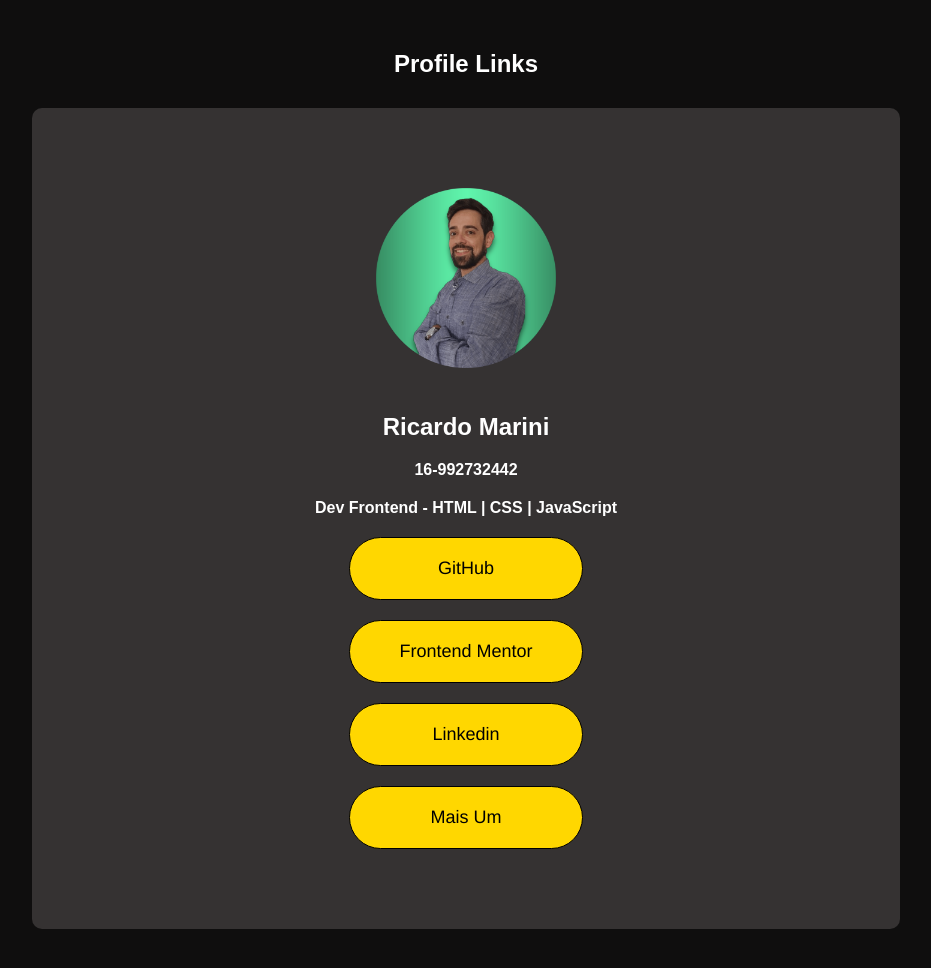
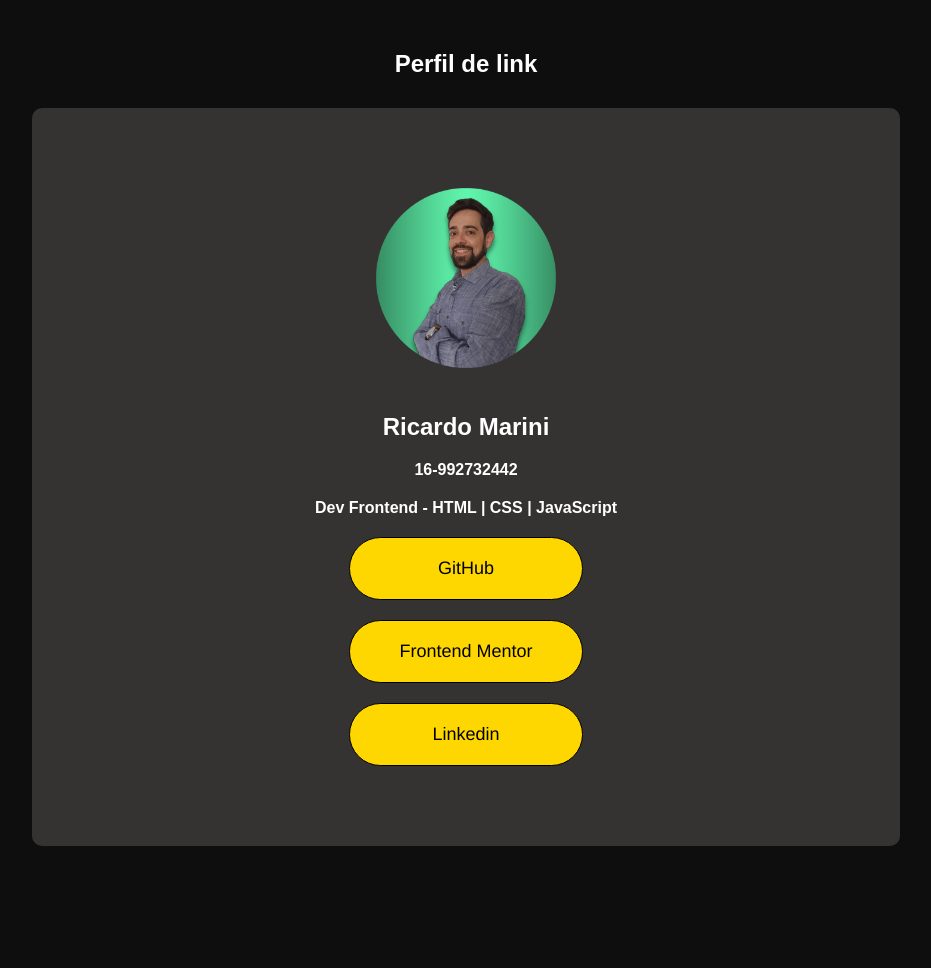
Before and after one commit to ricardomarinids/Profile-Link, a plain HTML site: page index.html in a window 1280 px wide. Shown: the whole page, without its empty margins (174-1105 px from the left). After the commit the page ends 896 px from the top, so only its background shows below. Drawn offline with Linux system fonts and the light colour scheme.

Commit message:
Update index.html

```diff
--- a/index.html
+++ b/index.html
@@ -11,7 +11,7 @@
 
 <body>
     <section class="card">
-        <h1 class="title"> Profile Links</h1>
+        <h1 class="title">Perfil de link</h1>
         <div class="cartao">
             <img class="foto-ricardo" src="./assets/images/ricardo.png" alt="Capa do Cartao">
 
@@ -24,7 +24,7 @@
                 <a class="button" href="https://github.com/ricardomarinids" target="_blank">GitHub</a>
                 <a class="button" href="https://www.frontendmentor.io/profile/ricardomarinids" target="_blank">Frontend Mentor</a>
                 <a class="button" href="linkedin.com/in/ricardo-marini-5a17aa184" target="_blank">Linkedin</a>
-                <a class="button" href="#">Mais Um</a>
+
 
                 <script src="./efeito.js"></script>
 
```
